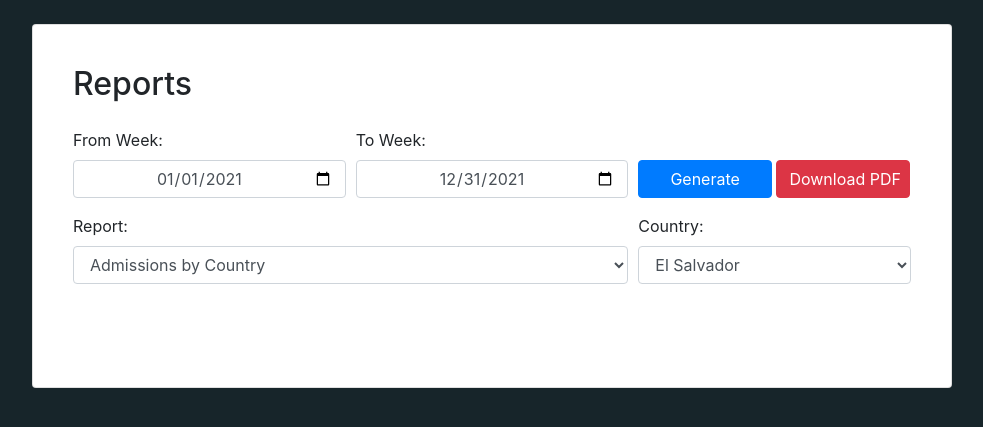
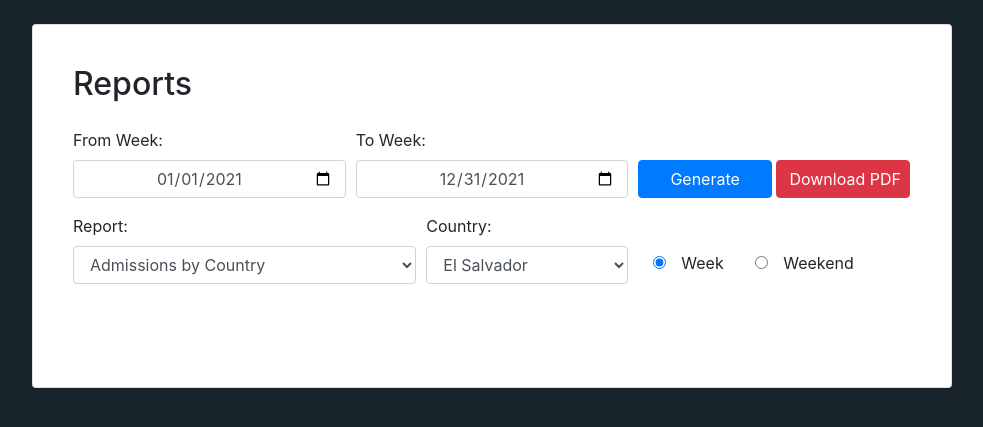
Before and after one commit to daxlem/django-tbg, a Django app: page /class/cinema/reports/ in a window 1280 px wide. Shown: the part 56-483 px from the top of the page, without its empty margins (148-1131 px from the left). Run offline with Django 3.2, Linux system fonts and the light colour scheme; parts of the project's set-up code (start-up, migrations or seed data) failed here and were passed over; some libraries are stand-ins or nearby versions.

Commit message:
Filtros de Week y Weekend
- Filtros para elaboracion de reportes por Week o Weekend.

```diff
--- a/mysite/core/views.py
+++ b/mysite/core/views.py
@@ -109,6 +109,7 @@ def generate_report(request):
             from_date = request.POST['from_date']
             country = request.POST['country']
             report = request.POST['report']
+            parameter_time = request.POST['parameter-week']
             report_title = ""
 
             if not (to_date and from_date) == "":
@@ -116,9 +117,14 @@ def generate_report(request):
                 msg_date_to = datetime.strptime((to_date), '%Y-%m-%d')
 
                 if (report == "Admissions by Country"):
-                    query = 'SELECT cd.country AS country, SUM(cd.week_adm) AS week_adm FROM core_data cd WHERE substr(week_from,7)||substr(week_from,4,2)||substr(week_from,1,2) >= "@week_from" AND substr(week_to,7)||substr(week_to,4,2)||substr(week_to,1,2) <= "@week_to" GROUP BY cd.country union all SELECT "Total", SUM(cd.week_adm) FROM core_data cd WHERE substr(week_from,7)||substr(week_from,4,2)||substr(week_from,1,2) >= "@week_from" AND substr(week_to,7)||substr(week_to,4,2)||substr(week_to,1,2) <= "@week_to";'
+                    query = 'SELECT cd.country AS country, SUM(cd.@week_adm) AS @week_adm FROM core_data cd WHERE substr(week_from,7)||substr(week_from,4,2)||substr(week_from,1,2) >= "@week_from" AND substr(week_to,7)||substr(week_to,4,2)||substr(week_to,1,2) <= "@week_to" GROUP BY cd.country union all SELECT "Total", SUM(cd.@week_adm) FROM core_data cd WHERE substr(week_from,7)||substr(week_from,4,2)||substr(week_from,1,2) >= "@week_from" AND substr(week_to,7)||substr(week_to,4,2)||substr(week_to,1,2) <= "@week_to";'
                     query = query.replace('@week_from',from_date.replace('-',''))
                     query = query.replace('@week_to', to_date.replace('-',''))
+                    query = query.replace('@week_to', to_date.replace('-',''))
+                    if(parameter_time=="week"):
+                        query = query.replace('@week_adm','week_adm')
+                    else:
+                        query = query.replace('@week_adm','weekend_adm')
                     Result = pd.read_sql_query(query,engine)
                     headers = ["Country", "Total Admissions"]
                     dfGeneral = pd.DataFrame(Result)
@@ -138,9 +144,13 @@ def generate_report(request):
                         messages.warning(request, msg)
 
                 if (report == "Gross by Country"):
-                    query = 'SELECT cd.country AS country, SUM(cd.week_gross) AS week_gross FROM core_data cd WHERE substr(week_from,7)||substr(week_from,4,2)||substr(week_from,1,2) >= "@week_from" AND substr(week_to,7)||substr(week_to,4,2)||substr(week_to,1,2) <= "@week_to" GROUP BY cd.country union all SELECT "Total", SUM(cd.week_gross) FROM core_data cd WHERE substr(week_from,7)||substr(week_from,4,2)||substr(week_from,1,2) >= "@week_from" AND substr(week_to,7)||substr(week_to,4,2)||substr(week_to,1,2) <= "@week_to";'
+                    query = 'SELECT cd.country AS country, SUM(cd.@week_gross) AS @week_gross FROM core_data cd WHERE substr(week_from,7)||substr(week_from,4,2)||substr(week_from,1,2) >= "@week_from" AND substr(week_to,7)||substr(week_to,4,2)||substr(week_to,1,2) <= "@week_to" GROUP BY cd.country union all SELECT "Total", SUM(cd.@week_gross) FROM core_data cd WHERE substr(week_from,7)||substr(week_from,4,2)||substr(week_from,1,2) >= "@week_from" AND substr(week_to,7)||substr(week_to,4,2)||substr(week_to,1,2) <= "@week_to";'
                     query = query.replace('@week_from',from_date.replace('-',''))
                     query = query.replace('@week_to', to_date.replace('-',''))
+                    if(parameter_time=="week"):
+                        query = query.replace('@week_gross','week_gross')
+                    else:
+                        query = query.replace('@week_gross','weekend_gross')
                     Result = pd.read_sql_query(query,engine)
                     headers = ["Country", "Total Gross ($)"]
                     dfGeneral = pd.DataFrame(Result)
@@ -167,9 +177,13 @@ def generate_report(request):
                     headers = ["Country", "Total Admissions"]
 
                 if (report == "Top 5 Movies - General Admissions"):
-                    query = 'SELECT cd.title AS title, SUM(cd.week_adm) AS week_adm FROM core_data cd WHERE substr(week_from,7)||substr(week_from,4,2)||substr(week_from,1,2) >= "@week_from" AND substr(week_to,7)||substr(week_to,4,2)||substr(week_to,1,2) <= "@week_to" GROUP BY cd.title ORDER BY week_adm DESC LIMIT 5;'
+                    query = 'SELECT cd.title AS title, SUM(cd.@week_adm) AS @week_adm FROM core_data cd WHERE substr(week_from,7)||substr(week_from,4,2)||substr(week_from,1,2) >= "@week_from" AND substr(week_to,7)||substr(week_to,4,2)||substr(week_to,1,2) <= "@week_to" GROUP BY cd.title ORDER BY @week_adm DESC LIMIT 5;'
                     query = query.replace('@week_from',from_date.replace('-',''))
                     query = query.replace('@week_to', to_date.replace('-',''))
+                    if(parameter_time=="week"):
+                        query = query.replace('@week_adm','week_adm')
+                    else:
+                        query = query.replace('@week_adm','weekend_adm')
                     Result = pd.read_sql_query(query,engine)
                     headers = ["Title", "Total Admissions"]
                     dfGeneral = pd.DataFrame(Result)
@@ -184,9 +198,13 @@ def generate_report(request):
                         dfGeneral['Total Admissions'] = dfGeneral['Total Admissions'].astype(int)
                         total_sum = dfGeneral['Total Admissions'].sum()
                         dfGeneral.loc[len(dfGeneral.index)] = ['--','Total Top 5', total_sum]
-                        query = 'SELECT "Ranking", "Total", SUM(cd.week_adm) AS week_adm FROM core_data cd WHERE substr(week_from,7)||substr(week_from,4,2)||substr(week_from,1,2) >= "@week_from" AND substr(week_to,7)||substr(week_to,4,2)||substr(week_to,1,2) <= "@week_to" LIMIT 1;'
+                        query = 'SELECT "Ranking", "Total", SUM(cd.@week_adm) AS @week_adm FROM core_data cd WHERE substr(week_from,7)||substr(week_from,4,2)||substr(week_from,1,2) >= "@week_from" AND substr(week_to,7)||substr(week_to,4,2)||substr(week_to,1,2) <= "@week_to" LIMIT 1;'
                         query = query.replace('@week_from',from_date.replace('-',''))
                         query = query.replace('@week_to', to_date.replace('-',''))
+                        if(parameter_time=="week"):
+                            query = query.replace('@week_adm','week_adm')
+                        else:
+                            query = query.replace('@week_adm','weekend_adm')
                         Result = pd.read_sql_query(query,engine)
                         headers = ["Rank","Title", "Total Admissions"]
                         dfTotal = pd.DataFrame(Result)
@@ -201,9 +219,13 @@ def generate_report(request):
                         messages.warning(request, msg)
 
                 if (report == "Top 5 Movies - General Gross"):
-                    query = 'SELECT cd.title AS title, SUM(cd.week_gross) AS week_gross FROM core_data cd WHERE substr(week_from,7)||substr(week_from,4,2)||substr(week_from,1,2) >= "@week_from" AND substr(week_to,7)||substr(week_to,4,2)||substr(week_to,1,2) <= "@week_to" GROUP BY cd.title ORDER BY week_gross DESC LIMIT 5;'
+                    query = 'SELECT cd.title AS title, SUM(cd.@week_gross) AS @week_gross FROM core_data cd WHERE substr(week_from,7)||substr(week_from,4,2)||substr(week_from,1,2) >= "@week_from" AND substr(week_to,7)||substr(week_to,4,2)||substr(week_to,1,2) <= "@week_to" GROUP BY cd.title ORDER BY @week_gross DESC LIMIT 5;'
                     query = query.replace('@week_from',from_date.replace('-',''))
                     query = query.replace('@week_to', to_date.replace('-',''))
+                    if(parameter_time=="week"):
+                        query = query.replace('@week_gross','week_gross')
+                    else:
+                        query = query.replace('@week_gross','weekend_gross')
                     Result = pd.read_sql_query(query,engine)
                     headers = ["Title", "Total Gross ($)"]
                     dfGeneral = pd.DataFrame(Result)
@@ -218,9 +240,13 @@ def generate_report(request):
                         dfGeneral['Total Gross ($)'] = dfGeneral['Total Gross ($)'].astype(int)
                         total_sum = dfGeneral['Total Gross ($)'].sum()
                         dfGeneral.loc[len(dfGeneral.index)] = ['--','Total Top 5', total_sum]
-                        query = 'SELECT "Ranking", "Total", SUM(cd.week_gross) AS week_gross FROM core_data cd WHERE substr(week_from,7)||substr(week_from,4,2)||substr(week_from,1,2) >= "@week_from" AND substr(week_to,7)||substr(week_to,4,2)||substr(week_to,1,2) <= "@week_to" LIMIT 1;'
+                        query = 'SELECT "Ranking", "Total", SUM(cd.@week_gross) AS @week_gross FROM core_data cd WHERE substr(week_from,7)||substr(week_from,4,2)||substr(week_from,1,2) >= "@week_from" AND substr(week_to,7)||substr(week_to,4,2)||substr(week_to,1,2) <= "@week_to" LIMIT 1;'
                         query = query.replace('@week_from',from_date.replace('-',''))
                         query = query.replace('@week_to', to_date.replace('-',''))
+                        if(parameter_time=="week"):
+                            query = query.replace('@week_gross','week_gross')
+                        else:
+                            query = query.replace('@week_gross','weekend_gross')
                         Result = pd.read_sql_query(query,engine)
                         headers = ["Rank","Title", "Total Gross ($)"]
                         dfTotal = pd.DataFrame(Result)
@@ -236,10 +262,14 @@ def generate_report(request):
                         messages.warning(request, msg)
 
                 if (report == "Top 5 Movies - Country Admissions"):
-                    query = 'SELECT cd.title AS title, SUM(cd.week_adm) AS week_adm FROM core_data cd WHERE cd.country="@country_name" AND substr(week_from,7)||substr(week_from,4,2)||substr(week_from,1,2) >= "@week_from" AND substr(week_to,7)||substr(week_to,4,2)||substr(week_to,1,2) <= "@week_to" GROUP BY cd.title ORDER BY week_adm DESC LIMIT 5;'
+                    query = 'SELECT cd.title AS title, SUM(cd.@week_adm) AS @week_adm FROM core_data cd WHERE cd.country="@country_name" AND substr(week_from,7)||substr(week_from,4,2)||substr(week_from,1,2) >= "@week_from" AND substr(week_to,7)||substr(week_to,4,2)||substr(week_to,1,2) <= "@week_to" GROUP BY cd.title ORDER BY @week_adm DESC LIMIT 5;'
                     query = query.replace('@week_from',from_date.replace('-',''))
                     query = query.replace('@week_to', to_date.replace('-',''))
                     query = query.replace('@country_name',country)
+                    if(parameter_time=="week"):
+                        query = query.replace('@week_adm','week_adm')
+                    else:
+                        query = query.replace('@week_adm','weekend_adm')
                     Result = pd.read_sql_query(query,engine)
                     headers = ["Title", "Total Admissions"]
                     dfGeneral = pd.DataFrame(Result)
@@ -254,9 +284,13 @@ def generate_report(request):
                         dfGeneral['Total Admissions'] = dfGeneral['Total Admissions'].astype(int)
                         total_sum = dfGeneral['Total Admissions'].sum()
                         dfGeneral.loc[len(dfGeneral.index)] = ['--','Total Top 5', total_sum]
-                        query = 'SELECT "Ranking", "Total", SUM(cd.week_adm) AS week_adm FROM core_data cd WHERE substr(week_from,7)||substr(week_from,4,2)||substr(week_from,1,2) >= "@week_from" AND substr(week_to,7)||substr(week_to,4,2)||substr(week_to,1,2) <= "@week_to" LIMIT 1;'
+                        query = 'SELECT "Ranking", "Total", SUM(cd.@week_adm) AS @week_adm FROM core_data cd WHERE substr(week_from,7)||substr(week_from,4,2)||substr(week_from,1,2) >= "@week_from" AND substr(week_to,7)||substr(week_to,4,2)||substr(week_to,1,2) <= "@week_to" LIMIT 1;'
                         query = query.replace('@week_from',from_date.replace('-',''))
                         query = query.replace('@week_to', to_date.replace('-',''))
+                        if(parameter_time=="week"):
+                            query = query.replace('@week_adm','week_adm')
+                        else:
+                            query = query.replace('@week_adm','weekend_adm')
                         Result = pd.read_sql_query(query,engine)
                         headers = ["Rank","Title", "Total Admissions"]
                         dfTotal = pd.DataFrame(Result)
@@ -271,10 +305,14 @@ def generate_report(request):
                         messages.warning(request, msg)
 
                 if (report == "Top 5 Movies - Country Gross"):
-                    query = 'SELECT cd.title AS title, SUM(cd.week_gross) AS week_gross FROM core_data cd WHERE cd.country="@country_name" AND substr(week_from,7)||substr(week_from,4,2)||substr(week_from,1,2) >= "@week_from" AND substr(week_to,7)||substr(week_to,4,2)||substr(week_to,1,2) <= "@week_to" GROUP BY cd.title ORDER BY week_gross DESC LIMIT 5;'
+                    query = 'SELECT cd.title AS title, SUM(cd.@week_gross) AS @week_gross FROM core_data cd WHERE cd.country="@country_name" AND substr(week_from,7)||substr(week_from,4,2)||substr(week_from,1,2) >= "@week_from" AND substr(week_to,7)||substr(week_to,4,2)||substr(week_to,1,2) <= "@week_to" GROUP BY cd.title ORDER BY @week_gross DESC LIMIT 5;'
                     query = query.replace('@week_from',from_date.replace('-',''))
                     query = query.replace('@week_to', to_date.replace('-',''))
                     query = query.replace('@country_name',country)
+                    if(parameter_time=="week"):
+                        query = query.replace('@week_gross','week_gross')
+                    else:
+                        query = query.replace('@week_gross','weekend_gross')
                     Result = pd.read_sql_query(query,engine)
                     headers = ["Title", "Total Gross ($)"]
                     dfGeneral = pd.DataFrame(Result)
@@ -289,9 +327,13 @@ def generate_report(request):
                         dfGeneral['Total Gross ($)'] = dfGeneral['Total Gross ($)'].astype(int)
                         total_sum = dfGeneral['Total Gross ($)'].sum()
                         dfGeneral.loc[len(dfGeneral.index)] = ['--','Total Top 5', total_sum]
-                        query = 'SELECT "Ranking", "Total", SUM(cd.week_gross) AS week_gross FROM core_data cd WHERE substr(week_from,7)||substr(week_from,4,2)||substr(week_from,1,2) >= "@week_from" AND substr(week_to,7)||substr(week_to,4,2)||substr(week_to,1,2) <= "@week_to" LIMIT 1;'
+                        query = 'SELECT "Ranking", "Total", SUM(cd.@week_gross) AS @week_gross FROM core_data cd WHERE substr(week_from,7)||substr(week_from,4,2)||substr(week_from,1,2) >= "@week_from" AND substr(week_to,7)||substr(week_to,4,2)||substr(week_to,1,2) <= "@week_to" LIMIT 1;'
                         query = query.replace('@week_from',from_date.replace('-',''))
                         query = query.replace('@week_to', to_date.replace('-',''))
+                        if(parameter_time=="week"):
+                            query = query.replace('@week_gross','week_gross')
+                        else:
+                            query = query.replace('@week_gross','weekend_gross')
                         Result = pd.read_sql_query(query,engine)
                         headers = ["Rank", "Title", "Total Gross ($)"]
                         dfTotal = pd.DataFrame(Result)
@@ -307,9 +349,13 @@ def generate_report(request):
                         messages.warning(request, msg)
 
                 if (report == "Top 5 Movies - General Admissions by Circuit"):
-                    query = 'SELECT cd.title AS title, SUM(cd.week_adm) AS week_adm FROM core_data cd WHERE substr(week_from,7)||substr(week_from,4,2)||substr(week_from,1,2) >= "@week_from" AND substr(week_to,7)||substr(week_to,4,2)||substr(week_to,1,2) <= "@week_to" GROUP BY cd.title ORDER BY week_adm DESC LIMIT 5;'
+                    query = 'SELECT cd.title AS title, SUM(cd.@week_adm) AS @week_adm FROM core_data cd WHERE substr(week_from,7)||substr(week_from,4,2)||substr(week_from,1,2) >= "@week_from" AND substr(week_to,7)||substr(week_to,4,2)||substr(week_to,1,2) <= "@week_to" GROUP BY cd.title ORDER BY @week_adm DESC LIMIT 5;'
                     query = query.replace('@week_from',from_date.replace('-',''))
                     query = query.replace('@week_to', to_date.replace('-',''))
+                    if(parameter_time=="week"):
+                        query = query.replace('@week_adm','week_adm')
+                    else:
+                        query = query.replace('@week_adm','weekend_adm')
                     Result = pd.read_sql_query(query,engine)
                     headers = ["Title", "Total Admissions"]
                     dfGeneral = pd.DataFrame(Result)
@@ -321,14 +367,22 @@ def generate_report(request):
                         report_title = report_title + ' - '
                         report_title = report_title + msg_date_to.strftime("%b %d %Y")
 
-                        query = 'SELECT title AS CircuitTitle, circuit AS Circuit, SUM(week_adm) AS CircuitAdm FROM core_data cd WHERE title IN (SELECT cd.title AS title FROM core_data cd GROUP BY cd.title ORDER BY SUM(cd.week_adm)DESC LIMIT 5) AND substr(week_from,7)||substr(week_from,4,2)||substr(week_from,1,2) >= "@week_from" AND substr(week_to,7)||substr(week_to,4,2)||substr(week_to,1,2) <= "@week_to" GROUP BY title,circuit ORDER BY CircuitAdm ASC'
+                        query = 'SELECT title AS CircuitTitle, circuit AS Circuit, SUM(@week_adm) AS CircuitAdm FROM core_data cd WHERE title IN (SELECT cd.title AS title FROM core_data cd GROUP BY cd.title ORDER BY SUM(cd.@week_adm) DESC LIMIT 5) AND substr(week_from,7)||substr(week_from,4,2)||substr(week_from,1,2) >= "@week_from" AND substr(week_to,7)||substr(week_to,4,2)||substr(week_to,1,2) <= "@week_to" GROUP BY title,circuit ORDER BY CircuitAdm ASC'
                         query = query.replace('@week_from',from_date.replace('-',''))
                         query = query.replace('@week_to', to_date.replace('-',''))
+                        if(parameter_time=="week"):
+                            query = query.replace('@week_adm','week_adm')
+                        else:
+                            query = query.replace('@week_adm','weekend_adm')
                         Share = pd.read_sql_query(query,engine)
 
-                        query = 'SELECT circuit AS Circuit, SUM(week_adm) AS CircuitAdm FROM core_data cd WHERE title IN (SELECT cd.title AS title FROM core_data cd GROUP BY cd.title ORDER BY SUM(cd.week_adm)DESC LIMIT 5) AND substr(week_from,7)||substr(week_from,4,2)||substr(week_from,1,2) >= "@week_from" AND substr(week_to,7)||substr(week_to,4,2)||substr(week_to,1,2) <= "@week_to" GROUP BY circuit ORDER BY CircuitAdm DESC LIMIT 3'
+                        query = 'SELECT circuit AS Circuit, SUM(@week_adm) AS CircuitAdm FROM core_data cd WHERE title IN (SELECT cd.title AS title FROM core_data cd GROUP BY cd.title ORDER BY SUM(cd.@week_adm) DESC LIMIT 5) AND substr(week_from,7)||substr(week_from,4,2)||substr(week_from,1,2) >= "@week_from" AND substr(week_to,7)||substr(week_to,4,2)||substr(week_to,1,2) <= "@week_to" GROUP BY circuit ORDER BY CircuitAdm DESC LIMIT 3'
                         query = query.replace('@week_from',from_date.replace('-',''))
                         query = query.replace('@week_to', to_date.replace('-',''))
+                        if(parameter_time=="week"):
+                            query = query.replace('@week_adm','week_adm')
+                        else:
+                            query = query.replace('@week_adm','weekend_adm')
                         TopShare = pd.read_sql_query(query,engine)
 
                         topCircuits = []
@@ -370,12 +424,24 @@ def generate_report(request):
 
                         for index, row in dfGeneral.iterrows():
                             total_adm = dfGeneral.iloc[index]['Total Admissions']
-                            circuit_adm1 = round((dfGeneral.iloc[index][topCircuits[0]]/total_adm)*100,2)
-                            circuit_adm2 = round((dfGeneral.iloc[index][topCircuits[1]]/total_adm)*100,2)
-                            circuit_adm3 = round((dfGeneral.iloc[index][topCircuits[2]]/total_adm)*100,2)
-                            dfGeneral.at[index,'SHR% [1]'] = circuit_adm1
-                            dfGeneral.at[index,'SHR% [2]'] = circuit_adm2
-                            dfGeneral.at[index,'SHR% [3]'] = circuit_adm3
+
+                            if (float(dfGeneral.iloc[index][topCircuits[0]]))>0.00:
+                                circuit_adm1 = round((dfGeneral.iloc[index][topCircuits[0]]/total_adm)*100,2)
+                                dfGeneral.at[index,'SHR% [1]'] = circuit_adm1
+                            else:
+                                dfGeneral.at[index,'SHR% [1]'] = 0.00
+
+                            if (float(dfGeneral.iloc[index][topCircuits[1]]))>0.00:
+                                circuit_adm2 = round((dfGeneral.iloc[index][topCircuits[1]]/total_adm)*100,2)
+                                dfGeneral.at[index,'SHR% [2]'] = circuit_adm2
+                            else:
+                                dfGeneral.at[index,'SHR% [2]'] = 0.00
+
+                            if (float(dfGeneral.iloc[index][topCircuits[2]]))>0.00:
+                                circuit_adm3 = round((dfGeneral.iloc[index][topCircuits[2]]/total_adm)*100,2)
+                                dfGeneral.at[index,'SHR% [3]'] = circuit_adm3
+                            else:
+                                dfGeneral.at[index,'SHR% [3]'] = 0.00
 
                         data = ["1","2","3","4","5"]
                         dfGeneral.insert(loc=0, column='Rank', value=data)
@@ -383,9 +449,13 @@ def generate_report(request):
                         total_sum = dfGeneral['Total Admissions'].sum()
                         dfGeneral.loc[len(dfGeneral.index)] = ['--','Total Top 5', total_sum,'--'+str(totalCircuits[0]),'--','--'+str(totalCircuits[1]),'--','--'+str(totalCircuits[2]),'--']
 
-                        query = 'SELECT "Total", SUM(cd.week_adm) AS CircuitAdm FROM core_data cd WHERE substr(week_from,7)||substr(week_from,4,2)||substr(week_from,1,2) >= "@week_from" AND substr(week_to,7)||substr(week_to,4,2)||substr(week_to,1,2) <= "@week_to" UNION ALL SELECT circuit AS Circuit, SUM(week_adm) AS CircuitAdm FROM core_data cd WHERE substr(week_from,7)||substr(week_from,4,2)||substr(week_from,1,2) >= "@week_from" AND substr(week_to,7)||substr(week_to,4,2)||substr(week_to,1,2) <= "@week_to" GROUP BY circuit ORDER BY CircuitAdm DESC'
+                        query = 'SELECT "Total", SUM(cd.@week_adm) AS CircuitAdm FROM core_data cd WHERE substr(week_from,7)||substr(week_from,4,2)||substr(week_from,1,2) >= "@week_from" AND substr(week_to,7)||substr(week_to,4,2)||substr(week_to,1,2) <= "@week_to" UNION ALL SELECT circuit AS Circuit, SUM(@week_adm) AS CircuitAdm FROM core_data cd WHERE substr(week_from,7)||substr(week_from,4,2)||substr(week_from,1,2) >= "@week_from" AND substr(week_to,7)||substr(week_to,4,2)||substr(week_to,1,2) <= "@week_to" GROUP BY circuit ORDER BY CircuitAdm DESC'
                         query = query.replace('@week_from',from_date.replace('-',''))
                         query = query.replace('@week_to', to_date.replace('-',''))
+                        if(parameter_time=="week"):
+                            query = query.replace('@week_adm','week_adm')
+                        else:
+                            query = query.replace('@week_adm','weekend_adm')
                         TotalCircuit = pd.read_sql_query(query,engine)
 
                         for index, row in TotalCircuit.iterrows():
--- a/mysite/templates/reports.html
+++ b/mysite/templates/reports.html
@@ -28,7 +28,7 @@
       </div>
 
       <div class="form-row">
-        <div class="form-group col-md-8">
+        <div class="form-group col-md-5">
           <label for="inputReport">Report:</label>
           <select class="form-control" name="report" id="inputReport">
             <option>Admissions by Country</option>
@@ -45,7 +45,7 @@
             <option>Top 5 Movies - Country Gross by Circuit</option>
           </select>
         </div>
-        <div class="form-group col-md-4">
+        <div class="form-group col-md-3">
           <label for="inputCountry">Country:</label>
           <select class="form-control" name="country" id="inputCountry">
             <option>El Salvador</option>
@@ -55,6 +55,16 @@
             <option>Nicaragua</option>
             <option>Panama</option>
           </select>
+        </div>
+        <div class="form-group col-md-4">
+          <div class="form-check form-check-inline" style="margin-top:27px">
+            <input class="form-check-input" type="radio" name="parameter-week" id="week" value="week" style="margin:15px" checked>
+            <label class="form-check-label" for="week">Week</label>
+          </div>
+          <div class="form-check form-check-inline" style="margin-top:27px">
+            <input class="form-check-input" type="radio" name="parameter-week" id="weekend" value="weekend" style="margin:15px">
+            <label class="form-check-label" for="weekend">Weekend</label>
+          </div>
         </div>
       </div>
 
```
Also changed, not shown: tbgdb.sqlite3.
